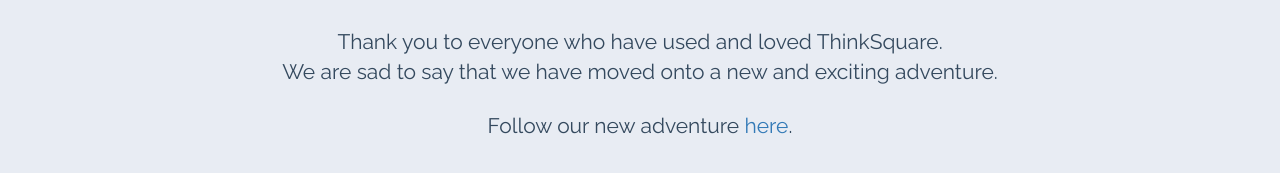
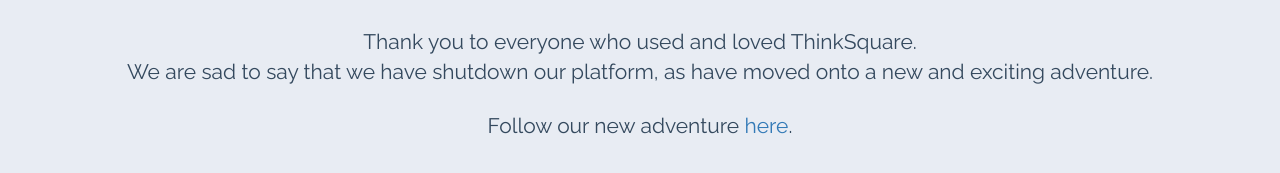
Before and after one commit to ThinkSquareIO/ThinkSquareIO.github.io, a plain HTML site: page index.html in a window 1280 px wide. Shown: the part 253-426 px from the top of the page. Drawn offline with nearby package versions, Linux system fonts and the light colour scheme.

Commit message:
Landing wording

```diff
--- a/index.html
+++ b/index.html
@@ -23,7 +23,7 @@
     <div class="top-container">
       <div class="container">
         <img src="./logo-all-blue.png" />
-        <div class="closing-text">Thank you to everyone who have used and loved ThinkSquare. <br />We are sad to say that we have moved onto a new and exciting adventure.</div>
+        <div class="closing-text">Thank you to everyone who used and loved ThinkSquare. <br />We are sad to say that we have shutdown our platform, as have moved onto a new and exciting adventure.</div>
 
         <div class="out-link">Follow our new adventure <a href="http://www.authenticiti.io">here</a>.</div>
       </div>
```
